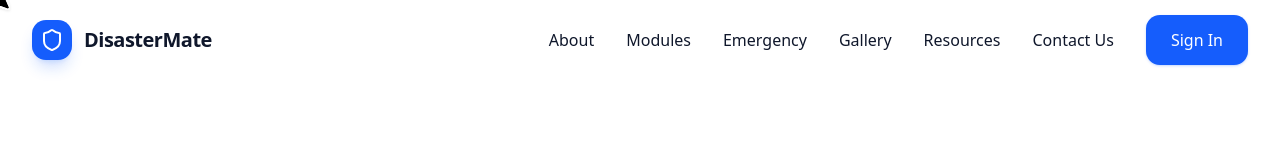
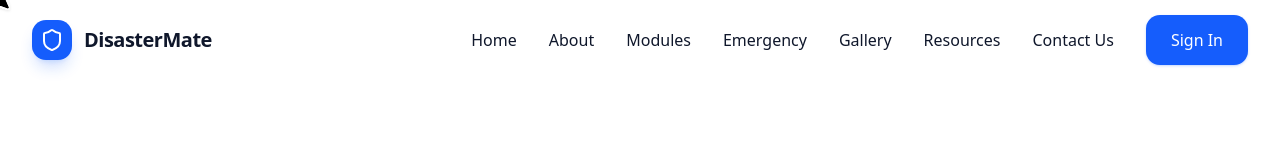
Before and after one commit to Sunny-Saurya/DisasterMate, a React (Vite) app in the folder Frontend/: page / in a window 1280 px wide. Shown: the top 159 px of the page. Built offline with nearby package versions, Linux system fonts and the light colour scheme; no server answers; the HTML template or start-up script is replaced by a standard one.

Commit message:
Updated file

```diff
--- a/Frontend/src/components/layout/Navbar.jsx
+++ b/Frontend/src/components/layout/Navbar.jsx
@@ -50,10 +50,9 @@ const Navbar = ({ isLoggedIn, onLogout }) => {
                     <div className="hidden md:flex items-center space-x-8">
                         {!isLoggedIn ? (
                             <>
-                                {/* <button onClick={() => navigate('/')} className={`font-medium hover:text-blue-600 transition-colors ${textClass}`}>Features</button> */}
+                                <button onClick={() => navigate('/')} className={`font-medium hover:text-blue-600 transition-colors ${textClass}`}>Home</button>
                                 <button onClick={() => navigate('/about')} className={`font-medium hover:text-blue-600 transition-colors ${textClass}`}>About</button>
                                 <button onClick={() => navigate('/modules')} className={`font-medium hover:text-blue-600 transition-colors ${textClass}`}>Modules</button>
-                                {/* <button onClick={() => navigate('/modules')} className={`font-medium hover:text-blue-600 transition-colors ${textClass}`}>Modules</button>                                 */}
                                 <button onClick={() => navigate('/emergency')} className={`font-medium hover:text-blue-600 transition-colors ${textClass}`}>Emergency</button>
                                 <button onClick={() => navigate('/gallery')} className={`font-medium hover:text-blue-600 transition-colors ${textClass}`}>Gallery</button>
                                 <button onClick={() => navigate('/resources')} className={`font-medium hover:text-blue-600 transition-colors ${textClass}`}>Resources</button>
@@ -62,6 +61,7 @@ const Navbar = ({ isLoggedIn, onLogout }) => {
                             </>
                         ) : (
                             <>
+                                <button onClick={() => navigate('/')} className="font-medium text-slate-600 hover:text-blue-600">Home</button>
                                 <button onClick={() => navigate('/dashboard')} className="font-medium text-slate-600 hover:text-blue-600">Dashboard</button>
                                 <button onClick={() => navigate('/safetysessions')} className="font-medium text-slate-600 hover:text-blue-600">Safety Sessions</button>
 
```
